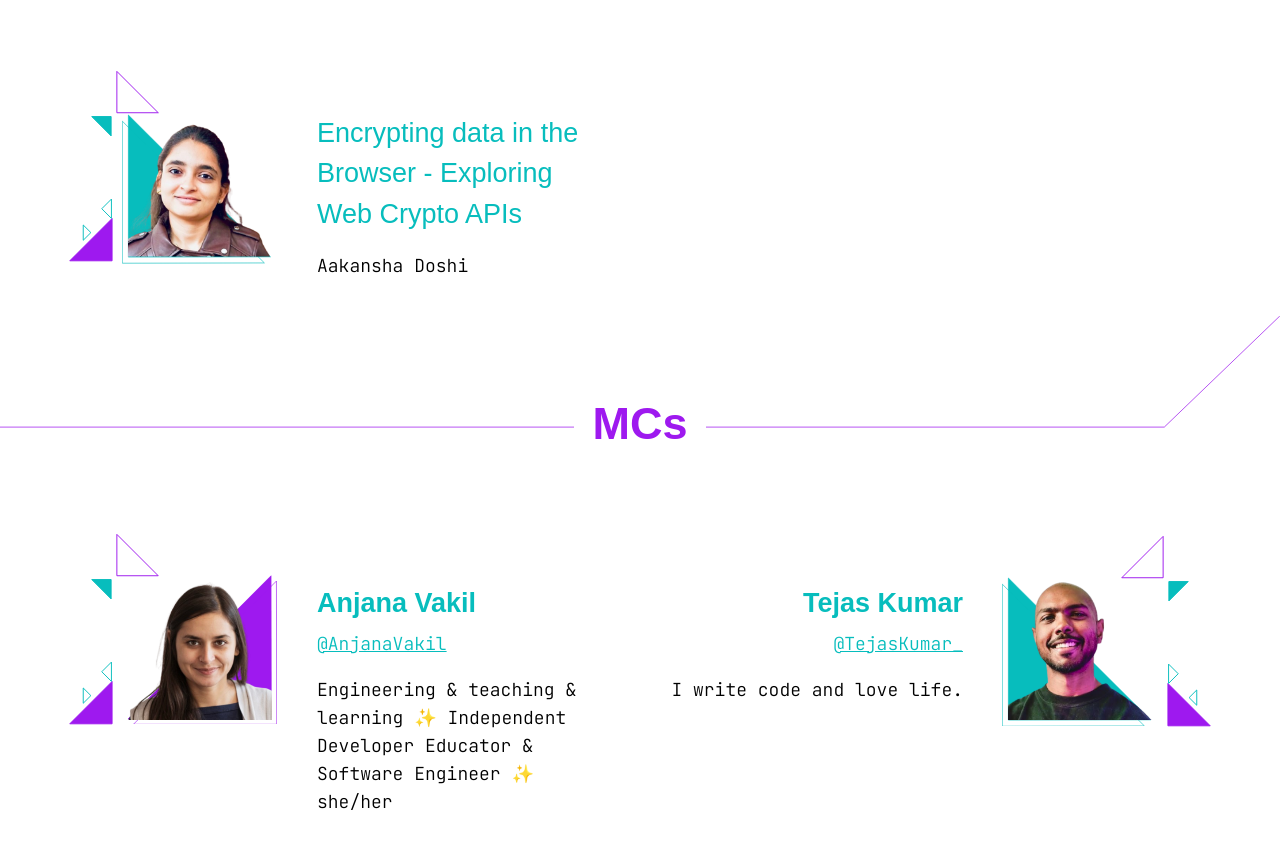
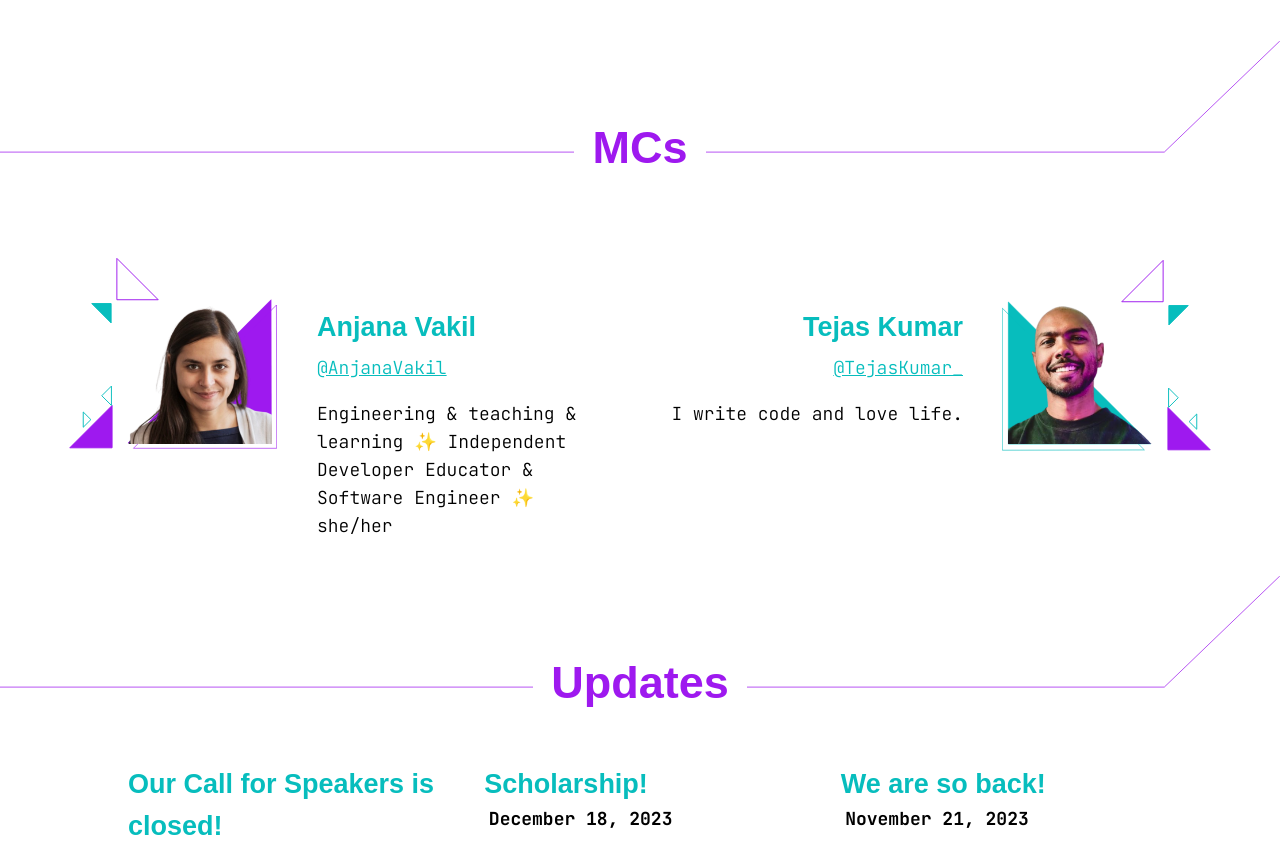
Before and after one commit to JSConfBp/2024.jsconfbp.com, a Next.js app: page / in a window 1280 px wide. Shown: the part 1158-2008 px from the top of the page. Built offline with nearby package versions, Linux system fonts and the light colour scheme; a web font is replaced by a local one.

Commit message:
delete bad copypaste

```diff
--- a/data/talks.ts
+++ b/data/talks.ts
@@ -19,47 +19,6 @@ const TALKS = [
     talk: {
       title: "Are Signals worth the hype?",
       abstract: "From basically every framework across the board to TC39, signals are all the rage nowadays. A lot has been said about the performance benefits, but that's not all it is. Let's talk about how signals provides a better mental model to render user interfaces, and how they make developing apps more predictable and, likely, error-free.",
-      youtubeId: "",
-      flickrAlbumId: "",
-    },
-  },
-  {
-    published: true,
-    slug: "aakansha-doshi",
-    speaker: {
-      name: "Aakansha Doshi",
-      pronouns: "she/her",
-      profilePicturePath: "/speakers/aakansha.png",
-      bio: "Aakansha is passionate about Free and open-source software (FOSS) and loves deep diving into the internals of Javascript and React. Being one of the core maintainers of Excalidraw, she spends most of the time with Canvas. She leads the FOSS meetups in Bangalore, India. Beyond her tech interests, she is a big foodie, loves traveling, and spending quality time with her family.",
-      location: "India, Bangalore",
-      socialMediaHandle: "@aakansha1216",
-      socialMediaUrl: "https://twitter.com/aakansha1216",
-      socialMediaType: "twitter",
-      website: "https://aakansha.dev/",
-      work: "Excalidraw",
-      role: "",
-      workURL: "",
-    },
-    talk: {
-      title: "Encrypting data in the Browser - Exploring Web Crypto APIs",
-      abstract: `Have you ever considered securing your app data within the browser? Let’s understand how encrypting your data in browser enhances overall security.
-
-        How do Web Crypto APIs differ from the Crypto module in Node.js?
-
-        In this talk I will be deep-diving into the world of Web Crypto APIs, starting from key generation, various encryption algorithms, implementation techniques, and more. The session will include live demos, coding examples, and a fun side project that I created as a result of learning about the Web Crypto APIs. Let’s set out on a collaborative learning adventure and delve into the functionalities of Web Crypto APIs.`,
-      youtubeId: "",
-      flickrAlbumId: "",
-    },
-  },
-  {
-    published: false,
-    slug: "kilian-valkhof",
-    speaker: {
-      name: "Kilian Valkhof",
-      pronouns: "he/him",
-      profilePicturePath: "/speakers/kilian.png",
-      bio: "Kilian is a front-end developer with over 20 years of experience that switched from building websites to building apps to build websites with. He is interested in modern web development, desktop app development and new technologies, and regularly speaks about topics like responsive websites, design systems and Electron. Kilian is a frequent open source contributor.",
-      location: "s talk about how signals provides a better mental model to render user interfaces, and how they make developing apps more predictable and, likely, error-free.",
       youtubeId: "",
       flickrAlbumId: "",
     },
```
